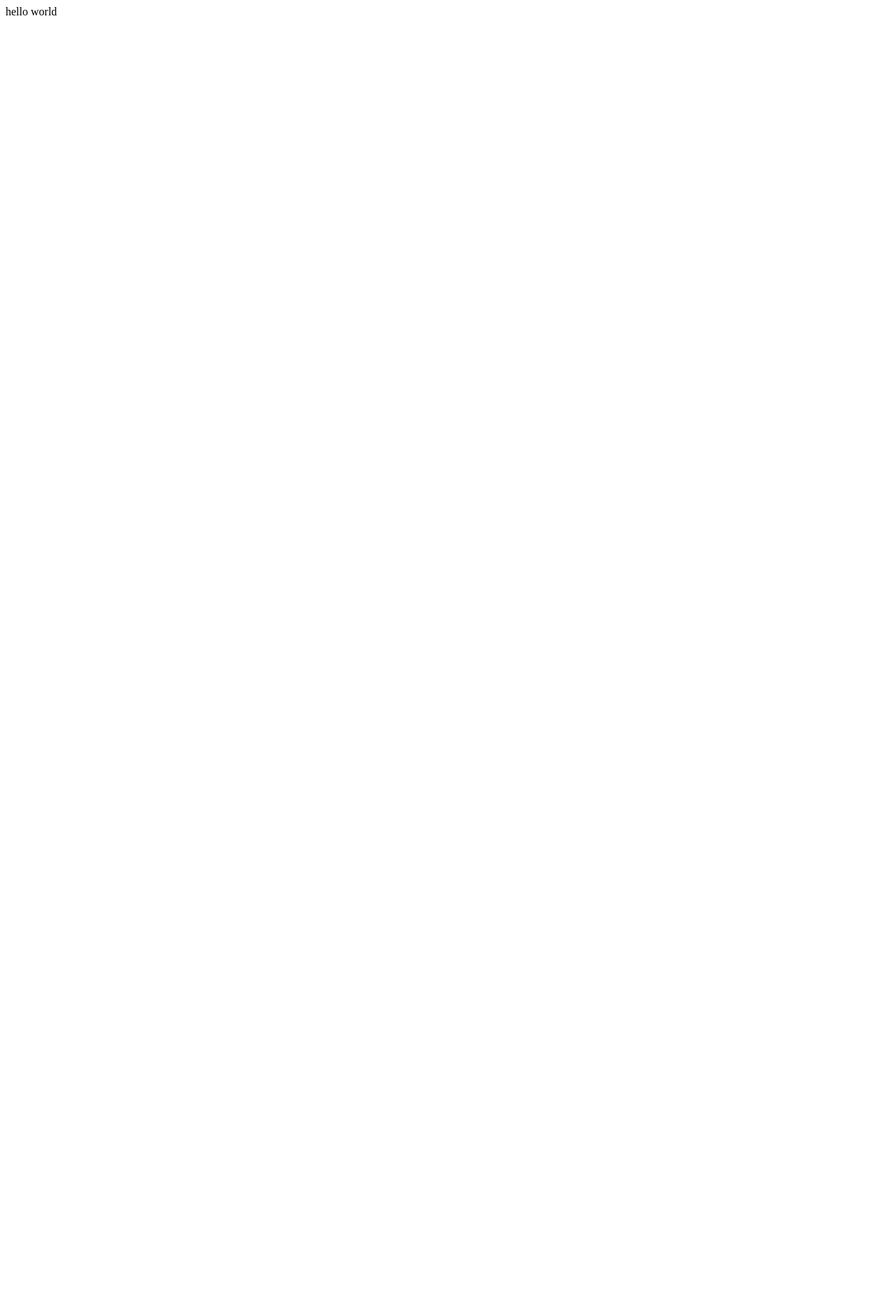
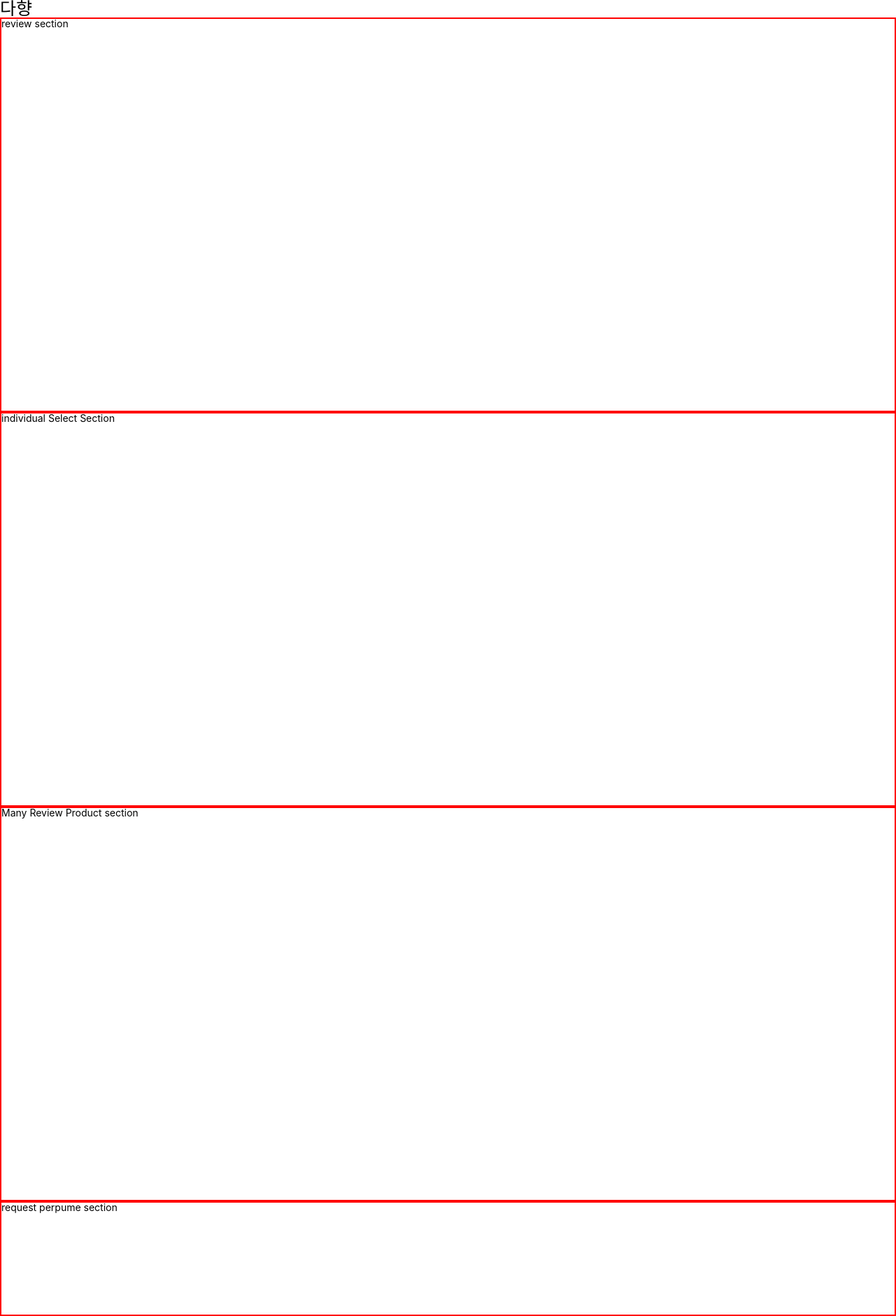
Before and after one commit to sangjuntechs/2021-kpu-project-frontend, a React (Create React App) app: page / in a window 1280 px wide. Shown: the whole page at 70% size. Before the commit the page ends 800 px from the top, so only its background shows below. Built offline with nearby package versions, Linux system fonts and the light colour scheme.

Commit message:
section particion

```diff
--- a/package.json
+++ b/package.json
@@ -8,8 +8,10 @@
     "@testing-library/user-event": "^12.1.10",
     "react": "^17.0.2",
     "react-dom": "^17.0.2",
+    "react-router-dom": "^5.2.0",
     "react-scripts": "4.0.3",
     "styled-components": "^5.3.0",
+    "styled-reset": "^4.3.4",
     "web-vitals": "^1.0.1"
   },
   "scripts": {
--- a/src/App.css
+++ /dev/null
@@ -1,38 +0,0 @@
-.App {
-  text-align: center;
-}
-
-.App-logo {
-  height: 40vmin;
-  pointer-events: none;
-}
-
-@media (prefers-reduced-motion: no-preference) {
-  .App-logo {
-    animation: App-logo-spin infinite 20s linear;
-  }
-}
-
-.App-header {
-  background-color: #282c34;
-  min-height: 100vh;
-  display: flex;
-  flex-direction: column;
-  align-items: center;
-  justify-content: center;
-  font-size: calc(10px + 2vmin);
-  color: white;
-}
-
-.App-link {
-  color: #61dafb;
-}
-
-@keyframes App-logo-spin {
-  from {
-    transform: rotate(0deg);
-  }
-  to {
-    transform: rotate(360deg);
-  }
-}
--- a/src/App.js
+++ b/src/App.js
@@ -1,10 +1,26 @@
 import React from 'react';
+import styled from 'styled-components';
+import Review from './components/Review';
+import GlobalStyles from './components/GlobalReset';
+import Individual from './components/Individual';
+import ManyReview from './components/ManyReview';
+import RequestP from './components/RequestP';
+
+const Header = styled.div`
+    font-size: 25px;
+`
 
 function App() {
+
     return (
-        <div>
-            hello world
-        </div>
+        <>
+        <Header>다향</Header>
+        <Review></Review>
+        <Individual></Individual>
+        <ManyReview></ManyReview>
+        <RequestP></RequestP>
+        <GlobalStyles/>
+        </>
     )
 
 }
--- /dev/null
+++ b/src/components/GlobalReset.js
@@ -0,0 +1,19 @@
+import { createGlobalStyle } from "styled-components";
+import reset from "styled-reset";
+
+const GlobalStyles = createGlobalStyle`
+     ${reset};
+     a{
+         text-decoration:none;
+         color:inherit;
+     }
+     *{
+         box-sizing:boerder-box;
+     }
+     body{
+         font-family:-apple-system, BlinkMacSystemFont, 'Segoe UI', Roboto, Oxygen, Ubuntu, Cantarell, 'Open Sans', 'Helvetica Neue', sans-serif;
+         font-size: 14px;
+     }
+ `;
+
+export default GlobalStyles;
--- /dev/null
+++ b/src/components/Individual.js
@@ -0,0 +1,15 @@
+import React from 'react';
+import styled from 'styled-components';
+
+const Container = styled.div`
+    height: 70vh;
+    border: 2px solid red;
+`
+
+function Individual() {
+    return (
+        <Container>individual Select Section</Container>
+    )
+}
+
+export default Individual;
--- /dev/null
+++ b/src/components/ManyReview.js
@@ -0,0 +1,15 @@
+import React from 'react';
+import styled from 'styled-components';
+
+const Container = styled.div`
+    height: 70vh;
+    border: 2px solid red;
+`
+
+function ManyReview() {
+    return (
+        <Container>Many Review Product section</Container>
+    )
+}
+
+export default ManyReview;
--- /dev/null
+++ b/src/components/RequestP.js
@@ -0,0 +1,17 @@
+import React from "react"
+import styled from "styled-components"
+
+const Container = styled.div`
+    height: 20vh;
+    border: 2px solid red;
+`
+
+function RequestP() {
+    return (
+        <Container>
+            request perpume section
+        </Container>
+    )
+}
+
+export default RequestP;
--- /dev/null
+++ b/src/components/Review.js
@@ -0,0 +1,17 @@
+import React from "react"
+import styled from "styled-components"
+
+const Container = styled.div`
+    height: 70vh;
+    border: 2px solid red;
+`
+
+function Review() {
+    return (
+        <Container>
+            review section
+        </Container>
+    )
+}
+
+export default Review;
```
Also changed, not shown: src/index.js (+5 -4 lines), 2 other files (tests, documents, lock files or other folders).
